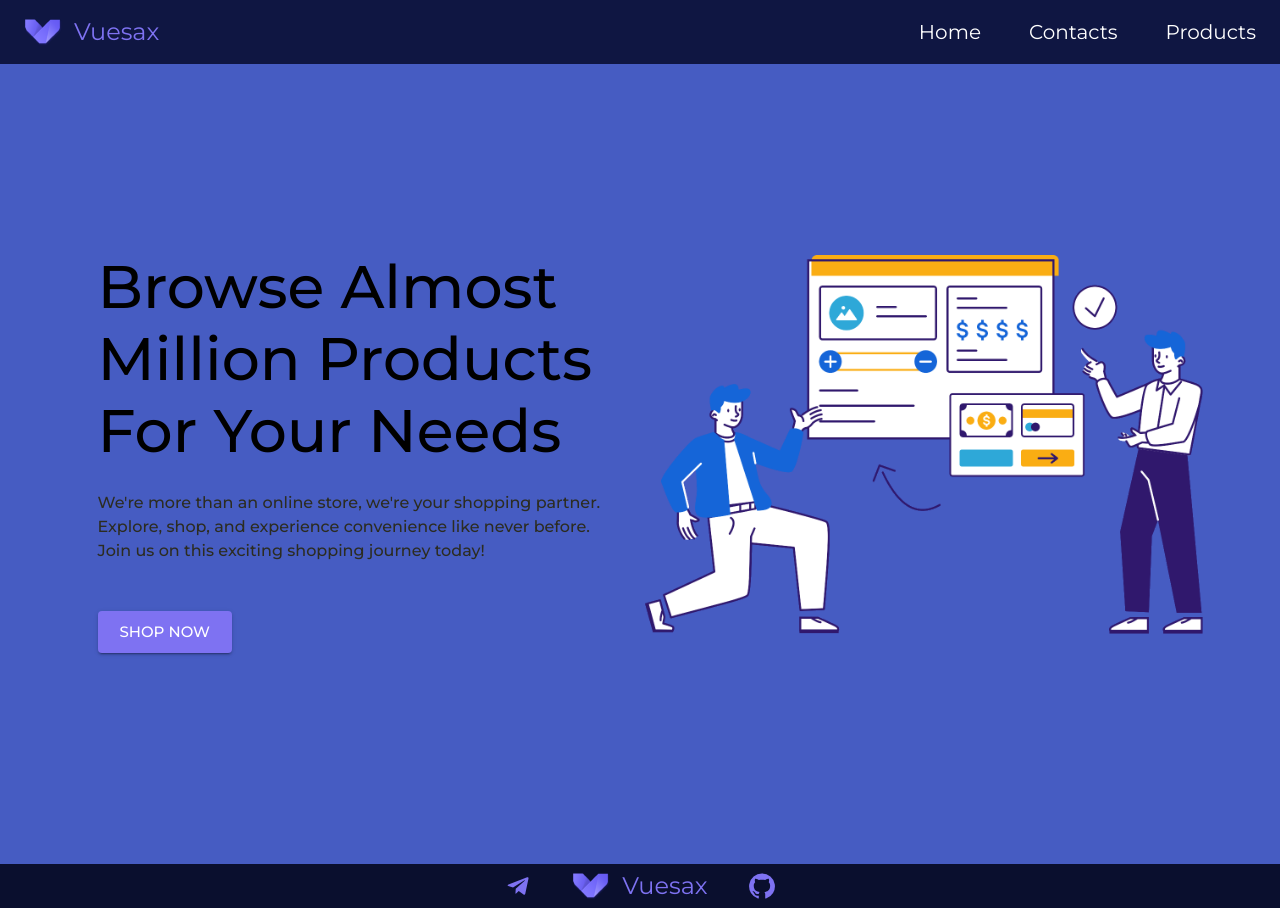
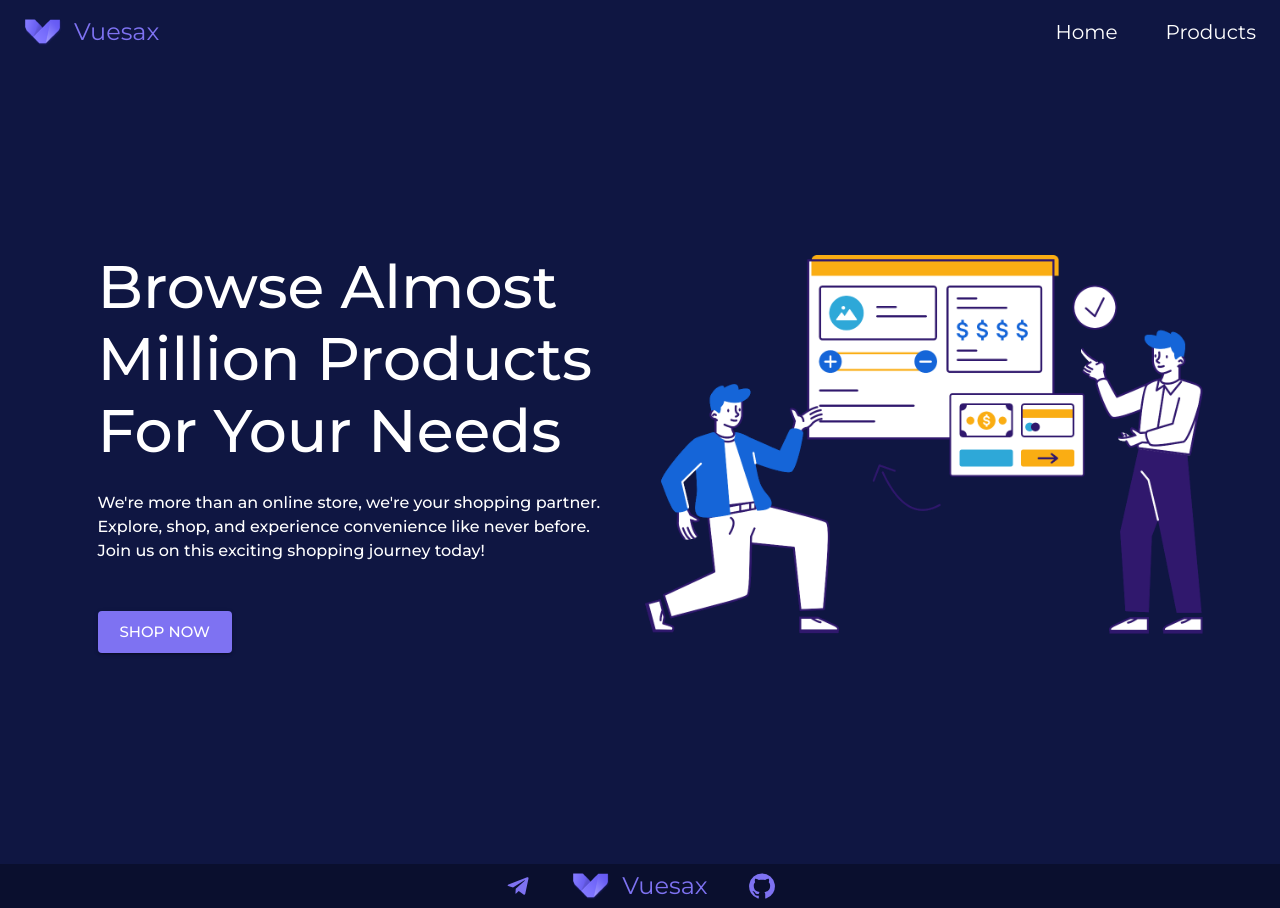
Before and after one commit to sifes/Vuesax, a Next.js app: page / in a window 1280 px wide. Built offline with nearby package versions, Linux system fonts and the light colour scheme.

Commit message:
refact: clean up all across the app

```diff
--- a/src/components/shared/Header.tsx
+++ b/src/components/shared/Header.tsx
@@ -43,7 +43,6 @@ export function Header() {
                     </IconButton>
                     <Box sx={{ display: { xs: 'none', sm: 'flex', gap: 48 } }}>
                         <NavLink href='/' sx={{ color: '#fff', fontSize: 20 }}>Home</NavLink>
-                        <NavLink href='/contacts' sx={{ color: '#fff', fontSize: 20 }}>Contacts</NavLink>
                         <NavLink href='/products' sx={{ color: '#fff', fontSize: 20 }}>Products</NavLink>
                     </Box>
                 </Toolbar>
--- a/src/pages/index.tsx
+++ b/src/pages/index.tsx
@@ -1,22 +1,14 @@
-import { Box, Button, Container, Stack, Typography, styled } from "@mui/material";
-import Image from "next/image";
-const BackgroundImage = styled(Box)(({ theme }) => ({
-  width: '491px',
-  padding: '0 0 28% 0',
-  minHeight: '0px',
-  backgroundSize: 'cover',
-  background: "url(https://cdn.discordapp.com/attachments/1044329413505974342/1166796466241675346/blade15hero.0.jpg?ex=654bcae3&is=653955e3&hm=2830786b1ec51b5a2a3fdfb6f88896b79e6d7a1b86c3f58dafa34a174e420f94&)",
-  backgroundPosition: 'center',
-}));
+import { Box, Button, Stack, Typography } from "@mui/material";
 
 
 export default function Home() {
   return (
-    <Box sx={{ minHeight: '100vh', bgcolor: '#465cc2', display: 'flex', alignItems: 'center', justifyContent: 'center', }}>
+    <Box sx={{ minHeight: '100vh', bgcolor: 'secondary.main', display: 'flex', alignItems: 'center', justifyContent: 'center', }}>
       <Stack sx={{}} direction={'row'}  >
         <Stack sx={{ bgcolor: '#', borderRadius: '12px', maxWidth: '567px', padding: '20px', marginTop: '-24px' }} direction={'column'} gap={3} justifyContent={'center'} >
-          <Typography variant={'h2'} fontWeight={500} color={'black'}>Browse Almost Million Products For Your Needs</Typography>
-          <Typography variant={'body1'} color={'text.secondary'} fontWeight={500} sx={{ marginBottom: '24px', }}>We're more than an online store, we're your shopping partner. Explore, shop, and experience convenience like never before. Join us on this exciting shopping journey today!
+          <Typography variant={'h2'} fontWeight={500} color={'text.primary'}>Browse Almost Million Products For Your Needs</Typography>
+          <Typography variant={'body1'} color={'text.primary'} fontWeight={500} sx={{ marginBottom: '24px' }}>
+            We&apos;re more than an online store, we&apos;re your shopping partner. Explore, shop, and experience convenience like never before. Join us on this exciting shopping journey today!
           </Typography>
           <Button variant={'contained'} sx={{ maxWidth: 'fit-content' }} size="large">Shop Now</Button>
         </Stack>
--- a/src/pages/products/[productid].tsx
+++ b/src/pages/products/[productid].tsx
@@ -50,7 +50,7 @@ const ProductPage: React.FC<ProductPageProps> = ({ images, description, discount
                     <Typography variant='h5'>Availible in stock: {stock}</Typography>
                     <List >
                         {Object.entries(info).map(([key, value]) => (
-                            <ListItem sx={{ paddingLeft: 0 }}>
+                            <ListItem key={key} sx={{ paddingLeft: 0 }}>
                                 <ListItemText sx={{ flex: '0 0 130px' }} primaryTypographyProps={{
                                     fontWeight: 300,
                                     fontSize: '24px',
--- a/src/ui/CarouselProduct.tsx
+++ b/src/ui/CarouselProduct.tsx
@@ -18,7 +18,7 @@ export const CarouselProduct: React.FC<CarouselProductProps> = ({ images }) => {
             showArrows
         >
             {images.map(image => (
-                <Box sx={{ maxWidth: '100%', maxHeight: '100%', objectFit: 'contain', borderRadius: '4px', overflow: 'hidden' }}>
+                <Box key={image} sx={{ maxWidth: '100%', maxHeight: '100%', objectFit: 'contain', borderRadius: '4px', overflow: 'hidden' }}>
                     <img src={image} alt='product image' />
                 </Box>
             ))}
--- a/src/ui/ImagesModal.tsx
+++ b/src/ui/ImagesModal.tsx
@@ -4,6 +4,7 @@ import Modal from '@mui/material/Modal';
 import { Box, Stack, Typography } from '@mui/material';
 import { CarouselProduct } from './CarouselProduct';
 import { Carousel } from 'react-responsive-carousel';
+import Image from 'next/image';
 interface ImagesModalProps {
     images: string[]
 }
@@ -42,7 +43,7 @@ export const ImagesModal: React.FC<ImagesModalProps> = ({ images }) => {
                         showArrows
                     >
                         {images.map(image => (
-                            <Box sx={{ maxWidth: '100%', maxHeight: '100%', objectFit: 'contain', borderRadius: '4px', overflow: 'hidden' }}>
+                            <Box key={image} sx={{ maxWidth: '100%', maxHeight: '100%', objectFit: 'contain', borderRadius: '4px', overflow: 'hidden' }}>
                                 <img src={image} alt='product image' />
                             </Box>
                         ))}
```
Also changed, not shown: src/pages/contacts/index.tsx (deleted, +0 -11 lines).
